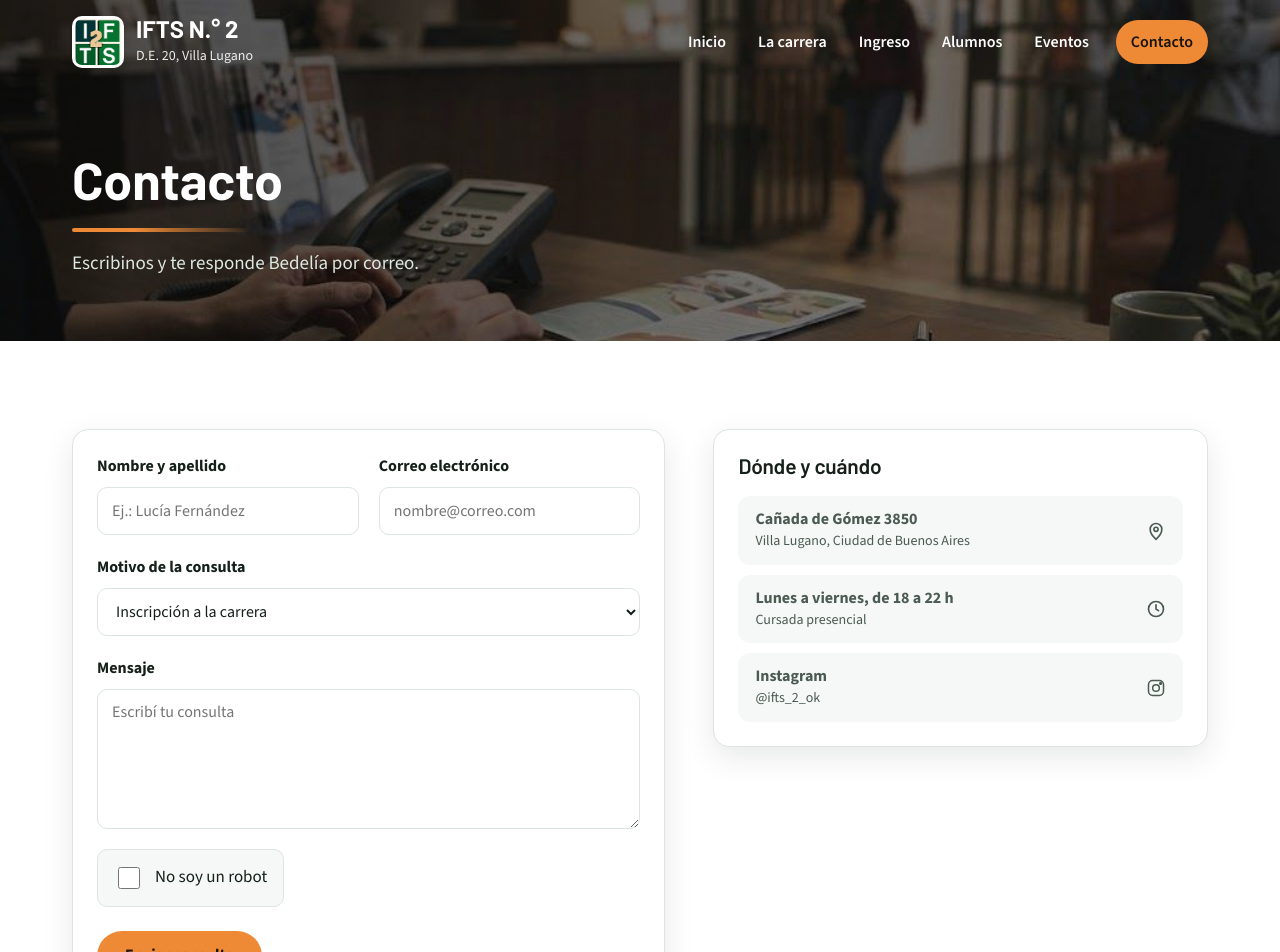
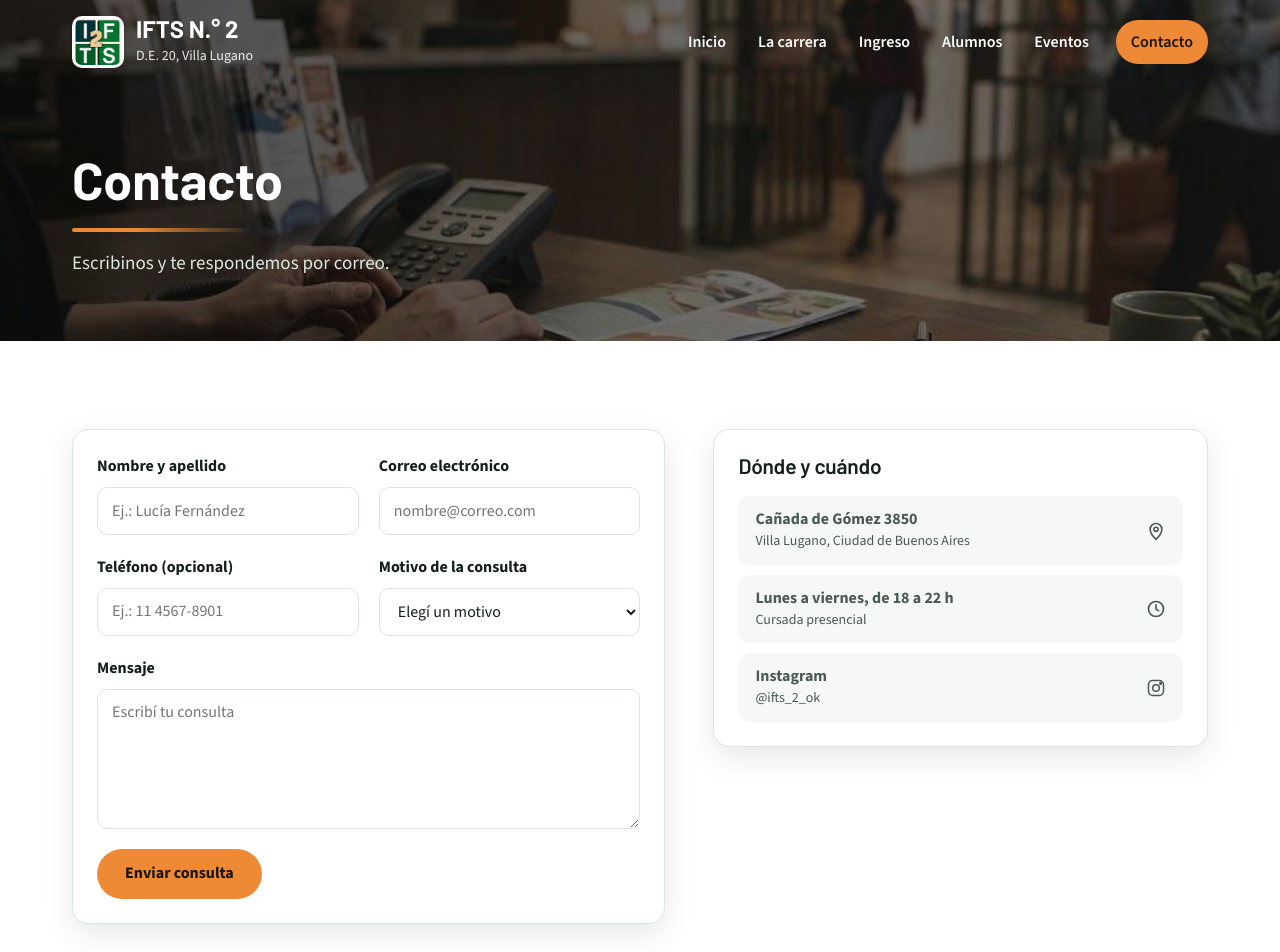
Before and after one commit to IFTS29/proyecto-ifts2, a React (Vite) app in the folder client/: page /contacto in a window 1280 px wide. Shown: the top 952 px of the page. Built offline with nearby package versions, Linux system fonts and the light colour scheme.

Commit message:
Conecta el formulario de contacto con el envío de consultas (#37)

```diff
--- a/client/src/pages/Contacto.jsx
+++ b/client/src/pages/Contacto.jsx
@@ -1,9 +1,52 @@
 import { useState } from "react";
 import { Link } from "react-router-dom";
 import { IMGS } from "../imagenes";
+import { api } from "../api";
 
+// Misma regla que el servidor (validarConsulta en server/src/services/contacto.js): números,
+// espacios, guiones, paréntesis y un + inicial, con 6 a 15 dígitos. Se controla antes de enviar
+// para no gastar un intento del límite; el servidor la vuelve a controlar.
+function telefonoValido(telefono) {
+  if (!telefono) return true;
+  const digitos = telefono.replace(/\D/g, "").length;
+  return /^\+?[\d\s()-]+$/.test(telefono) && digitos >= 6 && digitos <= 15;
+}
+
+// Formulario de contacto: envía la consulta a POST /api/contact, que la manda por correo.
+// Las validaciones definitivas las hace el servidor. Antes de enviar, el navegador revisa los
+// campos obligatorios, el formato del correo y el largo máximo; telefonoValido revisa el teléfono.
 export default function Contacto() {
-  const [ok, setOk] = useState({});
+  const [enviando, setEnviando] = useState(false);
+  // Resultado del último envío: { tipo: "exito" | "error", texto }.
+  const [aviso, setAviso] = useState(null);
+
+  const enviar = async (e) => {
+    e.preventDefault();
+    const form = e.currentTarget;
+    // Los "name" de los campos son los que espera el servidor.
+    const consulta = Object.fromEntries(new FormData(form));
+    if (!telefonoValido(consulta.telefono.trim())) {
+      setAviso({
+        tipo: "error",
+        texto: "El teléfono no tiene un formato válido. Podés dejarlo vacío.",
+      });
+      return;
+    }
+    setEnviando(true);
+    setAviso(null);
+    try {
+      await api("/contact", { metodo: "POST", cuerpo: consulta });
+      form.reset();
+      setAviso({
+        tipo: "exito",
+        texto: "Tu consulta fue enviada. Te vamos a responder al correo que ingresaste.",
+      });
+    } catch (err) {
+      setAviso({ tipo: "error", texto: err.message });
+    } finally {
+      setEnviando(false);
+    }
+  };
 
   return (
     <div className="pagina activa">
@@ -11,58 +54,96 @@ export default function Contacto() {
         <div className="contenedor">
           <h1>Contacto</h1>
           <span className="raya" aria-hidden="true" />
-          <p>Escribinos y te responde Bedelía por correo.</p>
+          <p>Escribinos y te respondemos por correo.</p>
         </div>
       </section>
       <section className="seccion">
         <div className="contenedor dos">
-          <form
-            className="tarjeta-simple"
-            onSubmit={(e) => {
-              e.preventDefault();
-              setOk((o) => ({ ...o, "ok-contacto": true }));
-            }}
-          >
+          <form className="tarjeta-simple" onSubmit={enviar}>
             <div className="fila">
               <div className="campo">
                 <label htmlFor="c-nombre">Nombre y apellido</label>
-                <input id="c-nombre" autoComplete="name" placeholder="Ej.: Lucía Fernández" />
+                <input
+                  id="c-nombre"
+                  name="nombre"
+                  autoComplete="name"
+                  placeholder="Ej.: Lucía Fernández"
+                  required
+                  maxLength={100}
+                />
               </div>
               <div className="campo">
                 <label htmlFor="c-mail">Correo electrónico</label>
                 <input
                   id="c-mail"
+                  name="mail"
                   type="email"
                   autoComplete="email"
                   placeholder="nombre@correo.com"
+                  required
+                  maxLength={150}
                 />
               </div>
             </div>
-            <div className="campo">
-              <label htmlFor="c-motivo">Motivo de la consulta</label>
-              <select id="c-motivo">
-                <option>Inscripción a la carrera</option>
-                <option>Horarios y mesas de examen</option>
-                <option>Trámites y certificados</option>
-                <option>Otro</option>
-              </select>
+            <div className="fila">
+              <div className="campo">
+                <label htmlFor="c-tel">Teléfono (opcional)</label>
+                <input
+                  id="c-tel"
+                  name="telefono"
+                  type="tel"
+                  autoComplete="tel"
+                  placeholder="Ej.: 11 4567-8901"
+                  maxLength={30}
+                />
+              </div>
+              <div className="campo">
+                <label htmlFor="c-motivo">Motivo de la consulta</label>
+                {/* Los value son las claves que acepta el servidor (MOTIVOS en services/contacto.js). */}
+                <select id="c-motivo" name="motivo" required defaultValue="">
+                  <option value="">Elegí un motivo</option>
+                  <option value="inscripcion">Inscripción a la carrera</option>
+                  <option value="equivalencias">Equivalencias</option>
+                  <option value="horarios">Horarios y mesas de examen</option>
+                  <option value="tramites">Trámites y certificados</option>
+                  <option value="otro">Otro</option>
+                </select>
+              </div>
             </div>
             <div className="campo">
               <label htmlFor="c-msj">Mensaje</label>
-              <textarea id="c-msj" placeholder="Escribí tu consulta" />
+              <textarea
+                id="c-msj"
+                name="mensaje"
+                placeholder="Escribí tu consulta"
+                required
+                maxLength={3000}
+              />
             </div>
-            <label className="captcha">
-              <input type="checkbox" /> No soy un robot
-            </label>
-            <button className="boton boton-naranja" type="submit">
-              Enviar consulta
+            {/* Honeypot: campo trampa para robots. Una persona no lo ve ni llega con el teclado. */}
+            <div
+              aria-hidden="true"
+              style={{
+                position: "absolute",
+                left: "-10000px",
+                width: "1px",
+                height: "1px",
+                overflow: "hidden",
+              }}
+            >
+              <label htmlFor="c-sitio">No completar</label>
+              <input id="c-sitio" name="sitioWeb" tabIndex={-1} autoComplete="off" />
+            </div>
+            <button className="boton boton-naranja" type="submit" disabled={enviando}>
+              {enviando ? "Enviando…" : "Enviar consulta"}
             </button>
             <p
-              id="ok-contacto"
               role="status"
-              className={"aviso" + (ok["ok-contacto"] ? " visible" : "")}
+              className={
+                "aviso" + (aviso ? " visible" : "") + (aviso?.tipo === "error" ? " error" : "")
+              }
             >
-              Tu consulta fue enviada. Bedelía te va a responder a tu correo.
+              {aviso?.texto}
             </p>
           </form>
           <div className="tarjeta-simple">
```
